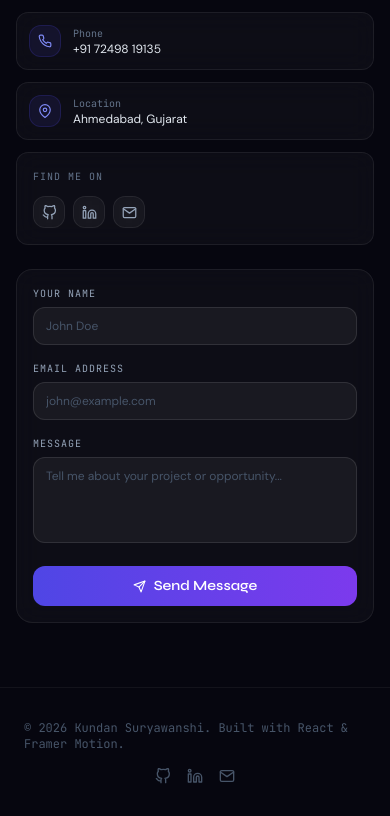
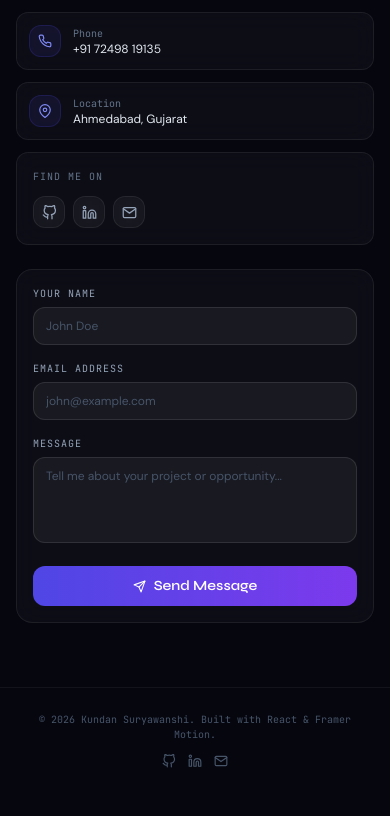
Before and after one commit to kundansurya26/Portfolio-Website, a React (Vite) app: page / in a window 390 px wide. Shown: the part 6808-7624 px from the top of the page. After the commit the page ends 7600 px from the top, so only its background shows below. Built offline with nearby package versions, Linux system fonts and the light colour scheme.

Commit message:
Update Footer.jsx

```diff
--- a/src/components/Footer.jsx
+++ b/src/components/Footer.jsx
@@ -2,12 +2,12 @@ import { FiGithub, FiLinkedin, FiMail } from 'react-icons/fi'
 
 export default function Footer() {
   return (
-    <footer className="border-t border-white/5 py-8">
-      <div className="max-w-6xl mx-auto px-6 flex flex-col sm:flex-row items-center justify-between gap-4">
-        <p className="text-slate-600 text-xs font-mono">
+    <footer className="border-t border-white/5 py-6 sm:py-8">
+      <div className="max-w-6xl mx-auto px-4 sm:px-6 flex flex-col sm:flex-row items-center justify-between gap-3 sm:gap-4">
+        <p className="text-slate-600 text-[10px] sm:text-xs font-mono text-center sm:text-left">
           © {new Date().getFullYear()} Kundan Suryawanshi. Built with React & Framer Motion.
         </p>
-        <div className="flex gap-4">
+        <div className="flex gap-3 sm:gap-4">
           {[
             { icon: FiGithub, href: 'https://github.com/kundansurya26' },
             { icon: FiLinkedin, href: 'https://www.linkedin.com/in/kundan-suryawanshi/' },
@@ -20,7 +20,7 @@ export default function Footer() {
               rel="noopener noreferrer"
               className="text-slate-600 hover:text-brand-400 transition-colors"
             >
-              <Icon size={16} />
+              <Icon size={14} className="sm:w-4 sm:h-4" />
             </a>
           ))}
         </div>
```
